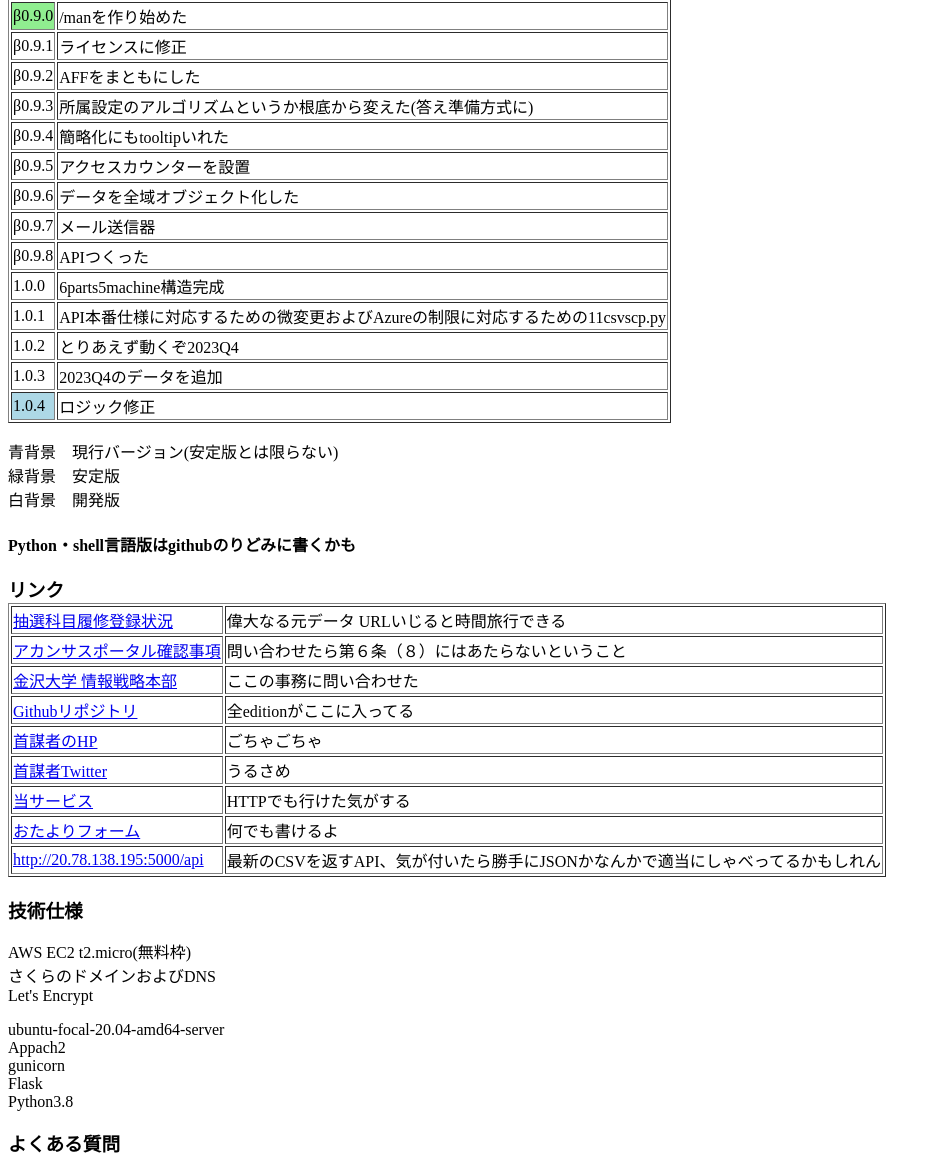
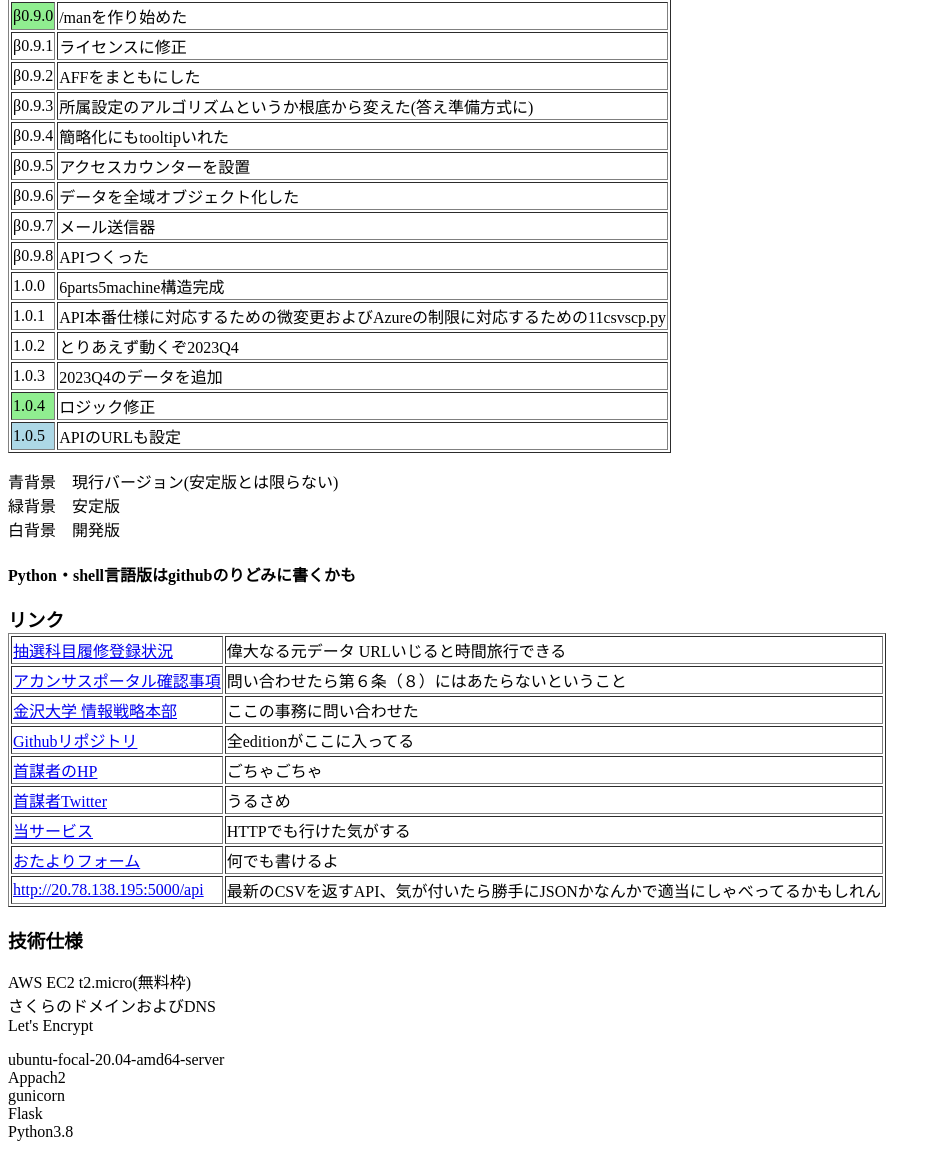
Before and after one commit to ogawa3427/risyu, a Flask app: page /man in a window 1280 px wide. Shown: the part 1795-2949 px from the top of the page, without its empty margins (0-941 px from the left). Run offline with Flask 3, Linux system fonts and the light colour scheme.

Commit message:
redirect_to_api

```diff
--- a/app.py
+++ b/app.py
@@ -1,4 +1,4 @@
-from flask import Flask, render_template
+from flask import Flask, render_template, redirect
 import os
 import re
 import json
@@ -65,5 +65,9 @@ def man():
         'man.html'
         )
 
+@app.route('/api')
+def api():
+    return redirect('http://20.78.138.195:5000/api')
+
 if __name__ == "__main__":
     app.run(host="0.0.0.0", port=80)
--- a/templates/man.html
+++ b/templates/man.html
@@ -162,8 +162,13 @@
             <td>2023Q4のデータを追加</td>
         </tr>
         <tr>
-            <td class="cellb">1.0.4</td>
+            <td class="cellg">1.0.4</td>
             <td>ロジック修正</td>
+        </tr>
+        <tr>
+            <td class="cellb">1.0.5</td>
+            <td>APIのURLも設定</td>
+        </tr>
     </table>
     <p>青背景　現行バージョン(安定版とは限らない)<br>緑背景　安定版<br>白背景　開発版</p>
 
```
Also changed, not shown: 01seleniumer.py (+5 -3 lines), main.py (+5 -2 lines), 1 other file.
